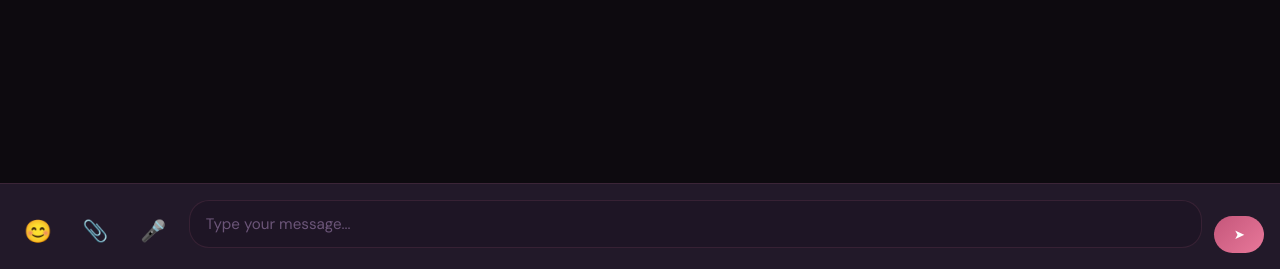
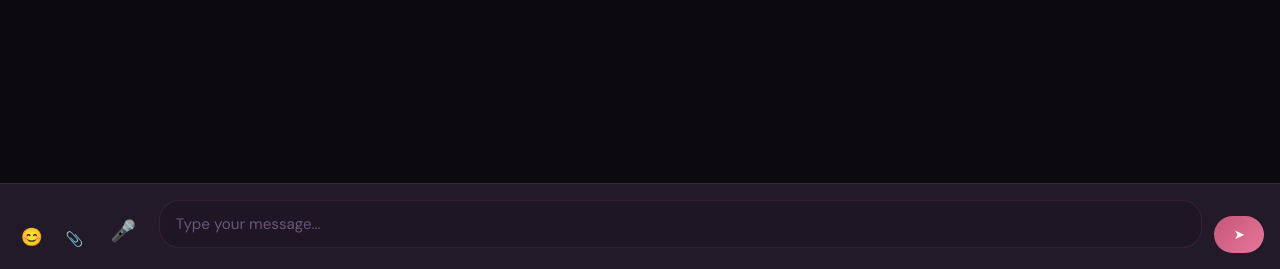
Before and after one commit to SHADOW01d/justus, a Django app: template chat/templates/chat/chat_screen.html in a window 1280 px wide. Shown: the part 531-800 px from the top of the page. Run offline with Django 5.2, Linux system fonts and the light colour scheme; the template is opened without the code that fills it, so the values that code supplies are empty; some web fonts are replaced.

Commit message:
Make input icons WhatsApp-style - smaller and cleaner

```diff
--- a/chat/templates/chat/chat_screen.html
+++ b/chat/templates/chat/chat_screen.html
@@ -301,8 +301,8 @@
     }
 
     .emoji-btn, .file-btn, .voice-btn {
-      font-size: 1.1rem;
-      padding: 0.4rem;
+      font-size: 0.9rem;
+      padding: 0.3rem;
     }
   }
 
@@ -445,9 +445,9 @@
     background: none;
     border: none;
     color: var(--text2);
-    font-size: 1.4rem;
+    font-size: 1.1rem;
     cursor: pointer;
-    padding: 0.5rem;
+    padding: 0.3rem;
     border-radius: 8px;
     transition: background 0.2s;
   }
@@ -457,9 +457,11 @@
   .file-btn {
     background: none;
     border: none;
-    font-size: 1.3rem;
-    padding: 0.6rem;
+    font-size: 0.9rem;
+    padding: 0.3rem;
     cursor: pointer;
+  }
+  .file-btn {
     border-radius: 50%;
     transition: all 0.2s ease;
     color: var(--text2);
@@ -943,10 +945,9 @@
   .emoji-option {
     background: none;
     border: none;
-    font-size: 1.2rem;
-    cursor: pointer;
-    padding: 0.4rem;
-    border-radius: 6px;
+    font-size: 0.9rem;
+    padding: 0.3rem;
+    border-radius: 8px;
     transition: background 0.2s;
     display: flex;
     align-items: center;
```
